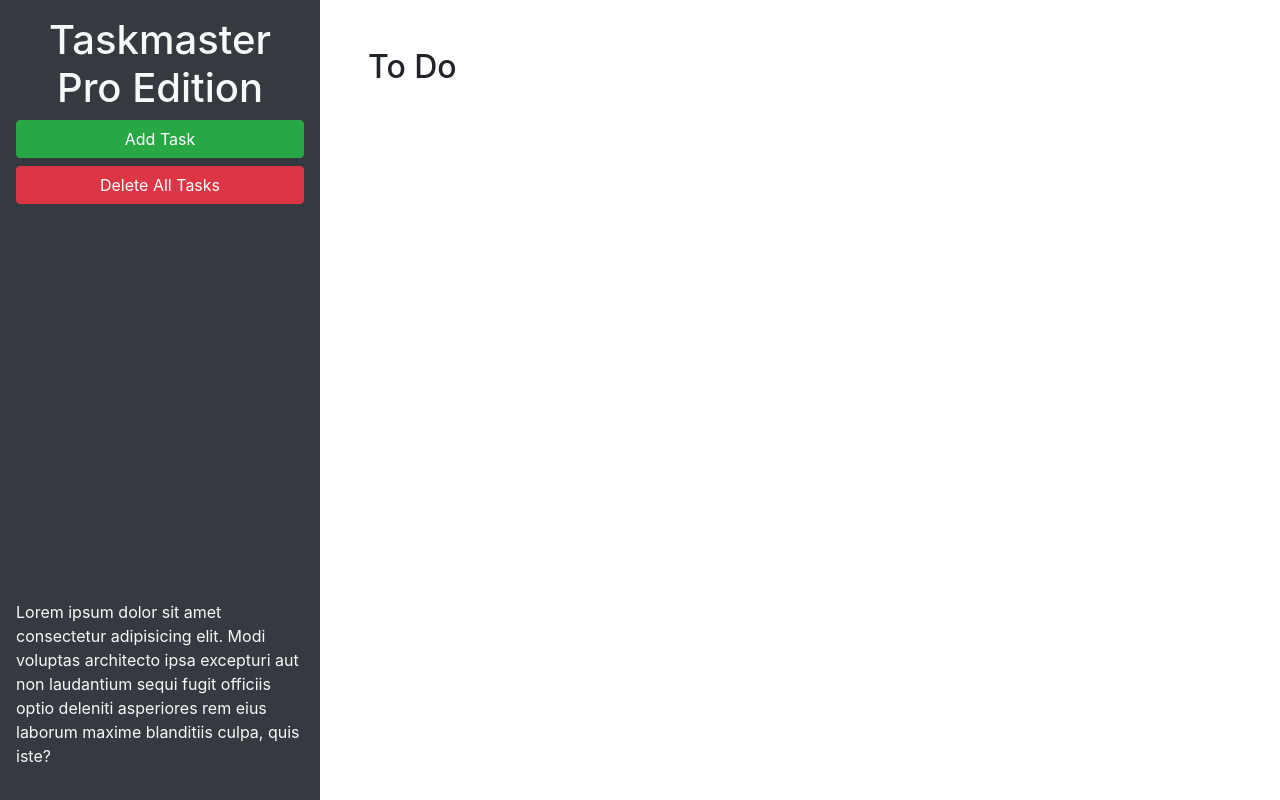
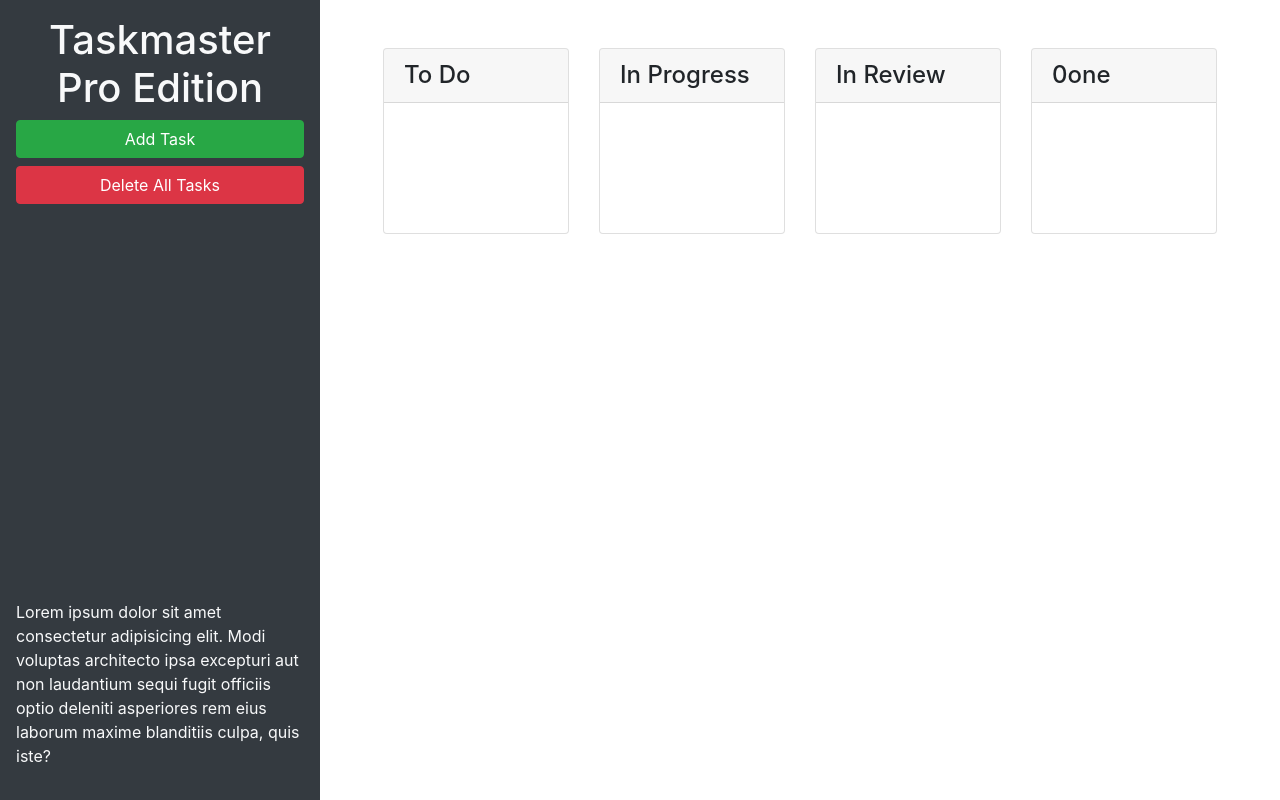
Before and after one commit to Meshuganah/taskmaster-pro, a plain HTML site: page index.html in a window 1280 px wide. Drawn offline with nearby package versions, Linux system fonts and the light colour scheme.

Commit message:
added new columns for different tasks/updated modal styling

```diff
--- a/index.html
+++ b/index.html
@@ -24,9 +24,39 @@
       </p>
     </header>
     <main class="col-12 col-lg-9">
-      <div class="m-5">
-        <h2>To Do</h2>
-        <ul id="list-toDo" class="list-group"> </ul>
+      <div class="m-5 row justify-content-around">
+        <div class="col-12 col-md-6 col-xl-3 mb-3">
+          <div class="card">
+            <h4 class="card-header">
+              To Do
+            </h4>
+            <ul id="list-toDo" class="list-group list-group-flush"> </ul>
+          </div>
+        </div>
+        <div class="col-12 col-md-6 col-xl-3 mb-3">
+          <div class="card">
+            <h4 class="card-header">
+              In Progress
+            </h4>
+            <ul id="list-inProgress" class="list-group list-group-flush"> </ul>
+          </div>
+        </div>
+        <div class="col-12 col-md-6 col-xl-3 mb-3">
+          <div class="card">
+            <h4 class="card-header">
+              In Review
+            </h4>
+            <ul id="list-inReview" class="list-group list-group-flush"> </ul>
+          </div>
+        </div>
+        <div class="col-12 col-md-6 col-xl-3 mb-3">
+          <div class="card">
+            <h4 class="card-header">
+              0one
+            </h4>
+            <ul id="list-done" class="list-group list-group-flush"> </ul>
+          </div>
+        </div>
       </div>
     </main>
   </div>
@@ -46,11 +76,11 @@
           <form>
             <div class="form-group">
               <label for="modalTaskDescription">Task description</label>
-              <textarea id="modalTaskDescription" rows="3"></textarea>
+              <textarea id="modalTaskDescription" rows="3" class="form-control"></textarea>
             </div>
             <div class="form-group">
               <label for="modalDueDate">Due date</label>
-              <input type="text" id="modalDueDate" placeholder="mm/dd/yyyy" autocomplete="off" />
+              <input type="text" class="form-control" id="modalDueDate" placeholder="mm/dd/yyyy" autocomplete="off" />
             </div>
           </form>
         </div>
```
